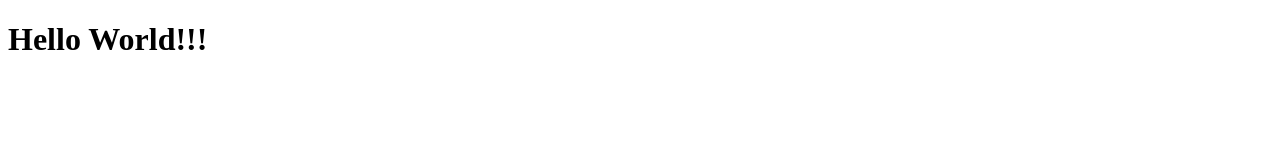
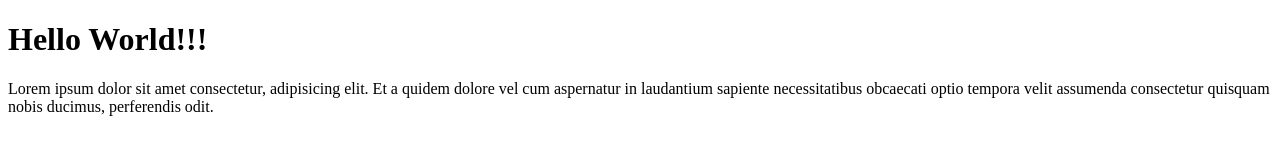
Before and after one commit to AditPodungge99/wpu-git-test8, a plain HTML site: page index.html in a window 1280 px wide. Drawn offline with Linux system fonts and the light colour scheme.

Commit message:
Menambahkan pargraph

```diff
--- a/index.html
+++ b/index.html
@@ -7,5 +7,6 @@
 </head>
 <body>
     <h1>Hello World!!!</h1>
+    <p>Lorem ipsum dolor sit amet consectetur, adipisicing elit. Et a quidem dolore vel cum aspernatur in laudantium sapiente necessitatibus obcaecati optio tempora velit assumenda consectetur quisquam nobis ducimus, perferendis odit.</p>
 </body>
 </html>
```
